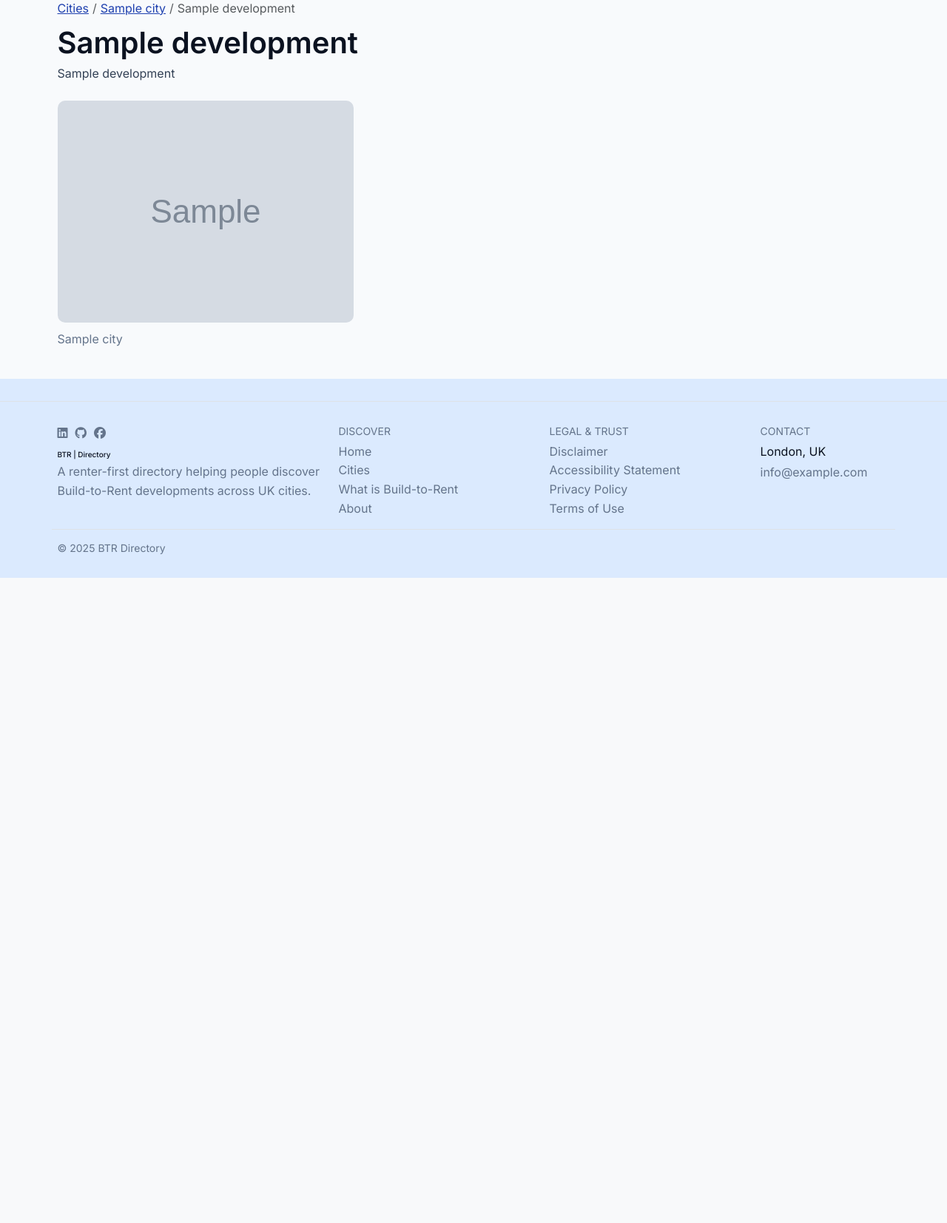
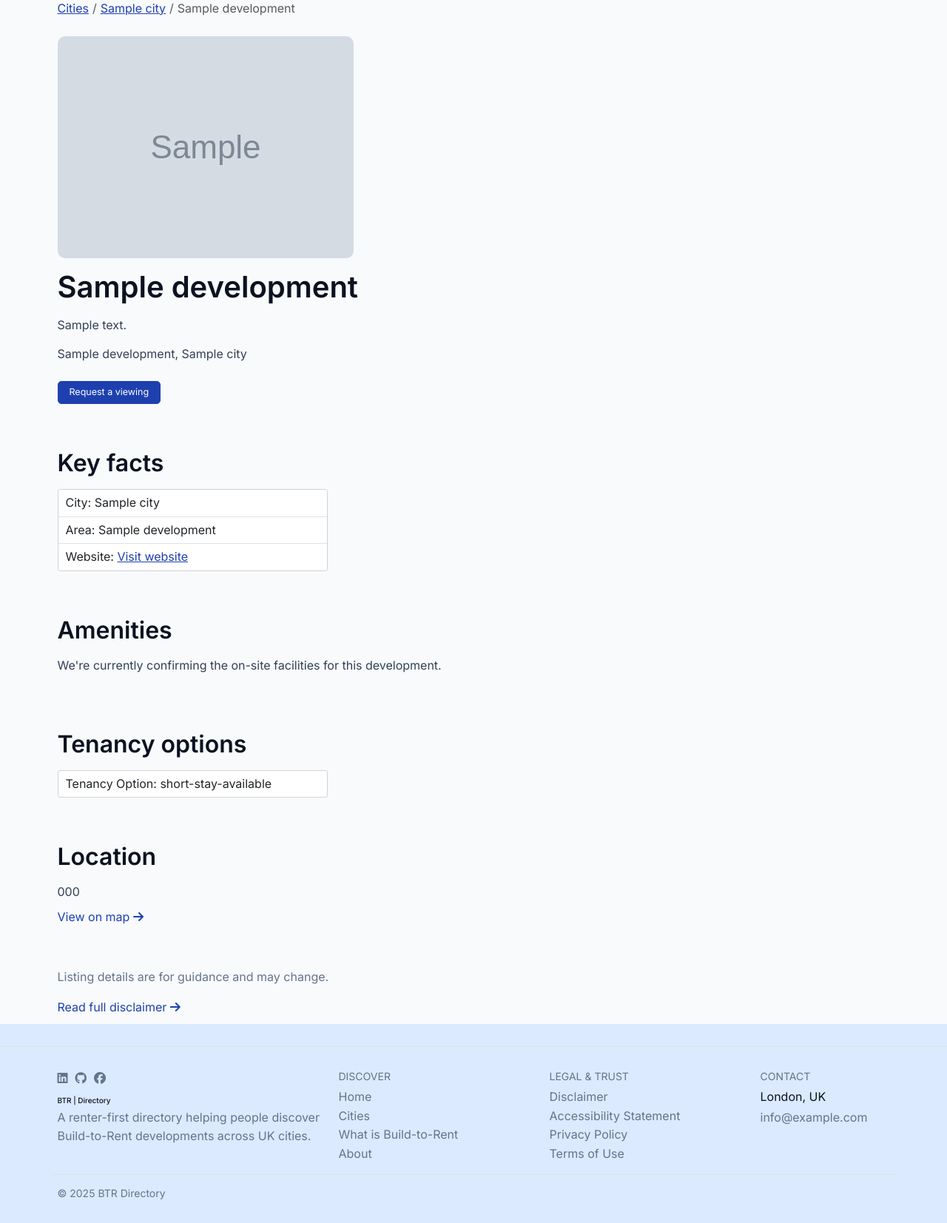
Before and after one commit to creatvie-introvert/btr-directory-mvp, a Django app: a page that uses developments/templates/developments/development_detail.html in a window 1280 px wide. Shown: the part 77-1730 px from the top of the page at 74% size. Before the commit the page ends 858 px from the top, so only its background shows below. Run offline with Django 5.2, Linux system fonts and the light colour scheme; tables that the repository leaves empty hold one stand-in row (values such as "Sample post"); grey boxes marked "Sample" are stand-in pictures; some libraries are stand-ins or nearby versions.

Commit message:
feat(developments): scaffold detail page sections and add map link

```diff
--- a/developments/templates/developments/development_detail.html
+++ b/developments/templates/developments/development_detail.html
@@ -6,6 +6,7 @@
 {% block content %}
 <section class="py-5">
     <div class="container">
+
         <nav aria-label="breadcrumb">
             <ol class="breadcrumb">
                 <li class="breadcrumb-item">
@@ -22,27 +23,168 @@
             </ol>
         </nav>
 
-        <h1>
+        <div class="image-wrapper">
+
+            {% if development.cover_image %}
+            <img src="{{ development.cover_image.url }}" class="img-fluid rounded-4 mt-4"
+                alt="{{ development.cover_image_alt|default:development.name }}">
+            {% endif %}
+        </div>
+
+        <h1 class="mt-4">
             {{ development.name }}
         </h1>
 
-        {% if development.area_name %}
-        <p class="mb-3 body">
-            {{ development.area_name }}
+        {% if development.summary %}
+        <p class="mt-4 body">
+            {{ development.summary}}
         </p>
         {% endif %}
 
-        {% if development.cover_image %}
-        <img src="{{ development.cover_image.url }}" class="img-fluid rounded-4 mt-4"
-            alt="{{ development.cover_image_alt|default:development.name }}">
+        {% if development.area_name %}
+        <p class="mt-4 body">
+            {{ development.area_name }}, {{ development.city.name }}
+        </p>
         {% endif %}
 
-        {% if development.city %}
-        <p class="text-muted mt-3">
-            {{ development.city.name }}
-        </p>
-        {% endif %}
+        <a href="#" class="btn btn-primary btn-lg px-4 py-2 mt-4">
+            Request a viewing
+        </a>
     </div>
 </section>
 
+<section class="py-5" id="key-facts">
+    <div class="container">
+
+        <!-- Header -->
+        <div class="mb-4">
+
+            <h2 class="mb-4">
+                Key facts
+            </h2>
+        </div>
+
+        <div class="row g-4">
+            <div class="col-12 col-sm-6 col-md-6 col-lg-4">
+
+                <div class="card">
+
+                    <ul class="list-group list-group-flush">
+
+                        <li class="list-group-item">
+                            City:   {{ development.city.name }}
+                        </li>
+
+                        {% if development.area_name %}
+                        <li class="list-group-item">
+                            Area:  {{ development.area_name }}
+                        </li>
+                        {% endif %}
+
+                        {% if development.website_url %}
+                        <li class="list-group-item">
+                            Website:  <a href="{{ development.website_url }}" target="_blank">Visit website</a>
+                        </li>
+                        {% endif %}
+                    </ul>
+                </div>
+            </div>
+        </div>
+    </div>
+</section>
+
+<section class="py-5" id="amenities">
+    <div class="container">
+
+        <!-- Header -->
+        <div class="mb-4">
+
+            <h2 class="mb-4">
+                Amenities
+            </h2>
+
+            <p class="mb-3 body">
+                We're currently confirming the on-site facilities for this development.
+            </p>
+        </div>
+    </div>
+</section>
+
+{% if development.tenancy_options %}
+<section class="py-5" id="tenancy">
+    <div class="container">
+
+        <!-- Header -->
+        <div class="mb-4">
+
+            <h2 class="mb-4">
+                Tenancy options
+            </h2>
+        </div>
+
+        <div class="row g-4">
+            <div class="col-12 col-sm-6 col-md-6 col-lg-4">
+
+                <div class="card">
+
+                    <ul class="list-group list-group-flush">
+
+                        <li class="list-group-item">
+                            Tenancy Option:   {{ development.tenancy_options }}
+                        </li>
+                    </ul>
+                </div>
+            </div>
+        </div>
+    </div>
+</section>
+{% endif %}
+
+<section class="py-5" id="location">
+    <div class="container">
+
+        <div class="mb-4">
+
+            <h2 class="mb-4">
+                Location
+            </h2>
+
+            <p class="mb-3 body">
+                {{ development.postcode }}
+            </p>
+
+            {% if development.postcode %}
+            <a
+              href="https://www.google.com/maps/search/?api=1&query={{ development.postcode|urlencode }}"
+              class="text-decoration-none"
+              target="_blank"
+              rel="noopener"
+            >
+                View on map <i class="fa-solid fa-arrow-right"></i>
+            </a>
+            {% else %}
+            <p class="text-muted mb-0">
+                Map link coming soon.
+            </p>
+            {% endif %}
+        </div>
+    </div>
+</section>
+
+<section class="py-3" id="disclaimer-note">
+    <div class="container">
+        <div class="row">
+            <div class="col-12">
+
+                <p class="mb-4 text-muted">
+                    Listing details are for guidance and may change.
+                </p>
+
+                <a href="#" class="text-decoration-none">
+                    Read full disclaimer <i class="fa-solid fa-arrow-right"></i>
+                </a>
+            </div>
+        </div>
+    </div>
+</section>
 {% endblock %}
```
Also changed, not shown: core/templates/core/home.html (+13 -4 lines).
